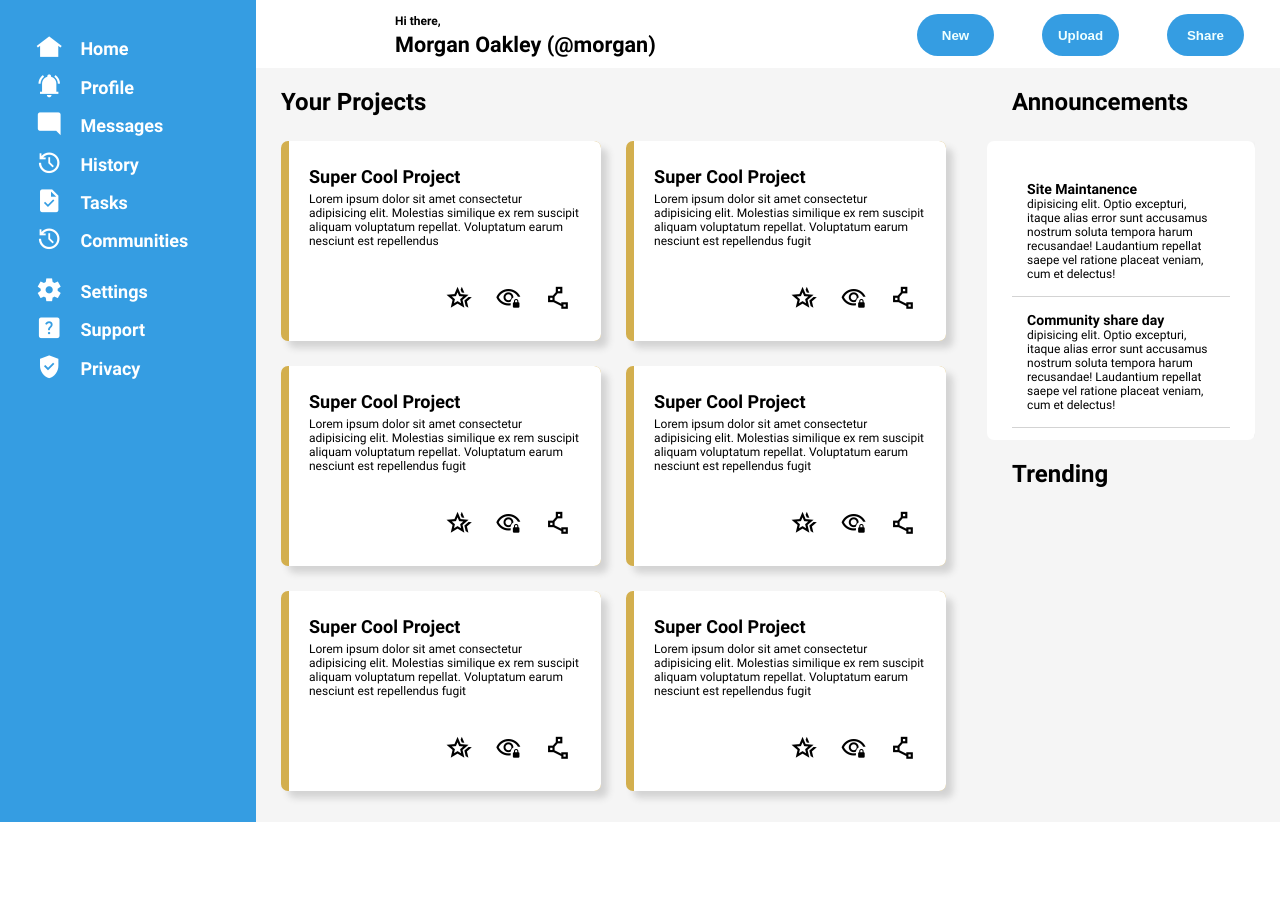
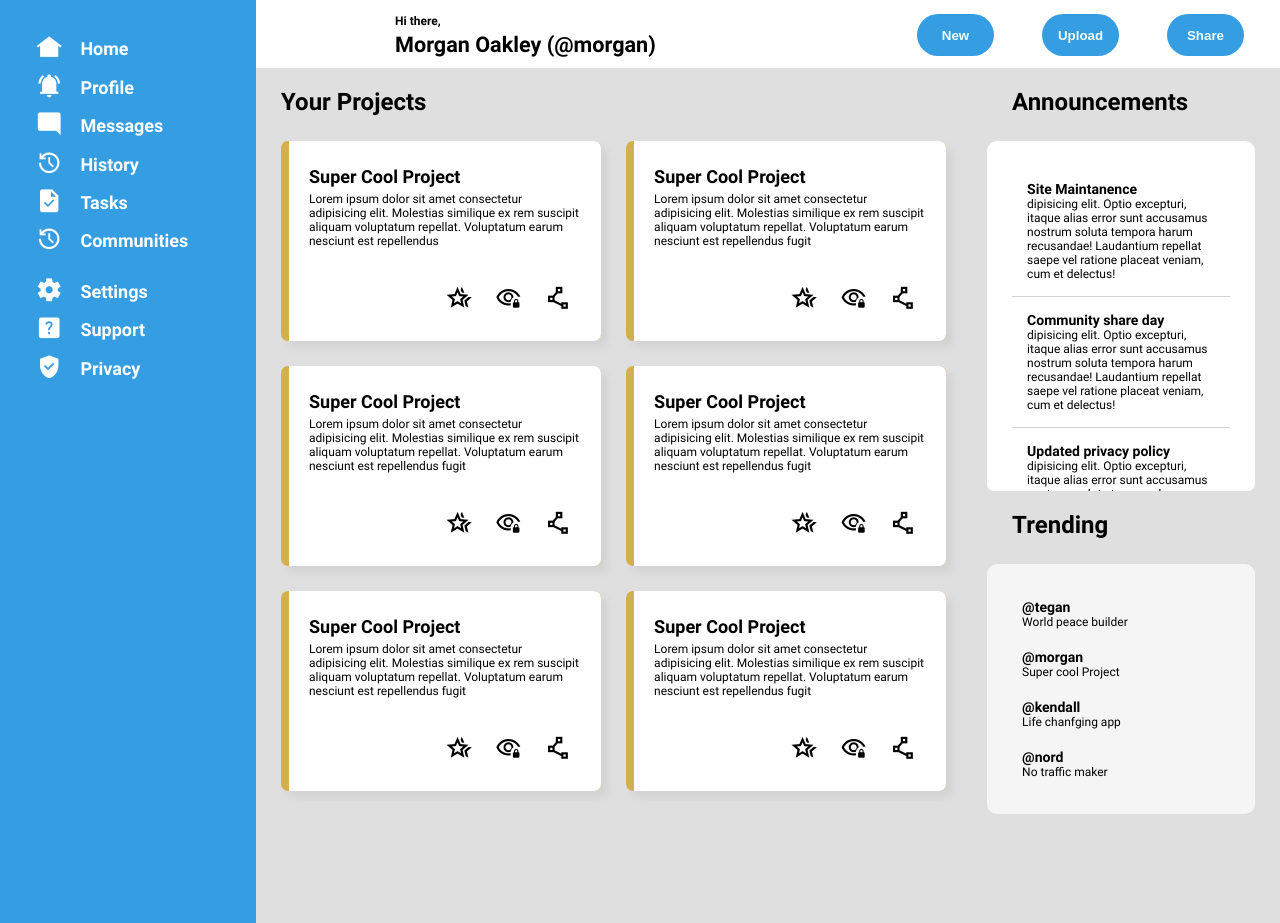
Before and after one commit to vishnu-sk/js-practice, a plain HTML site: page dom-manipulation-practice/dashboard-1/index.html in a window 1280 px wide. Shown: the part 82-1005 px from the top of the page. Before the commit the page ends 904 px from the top, so only its background shows below. Drawn offline with nearby package versions, Linux system fonts and the light colour scheme.

Commit message:
changed background color in css

```diff
--- a/dom-manipulation-practice/dashboard-1/index.html
+++ b/dom-manipulation-practice/dashboard-1/index.html
@@ -288,7 +288,39 @@
             </div>
             <div class="trending">
               <p class="data-heading">Trending</p>
+              <div class="trending-cont">
+                <div class="trend">
+                  <div class="trend-img"></div>
+                  <div class="trend-id">
+                    <h3>@tegan</h3>
+                    <p>World peace builder</p>
+                  </div>
+                </div>
 
+                <div class="trend">
+                  <div class="trend-img"></div>
+                  <div class="trend-id">
+                    <h3>@morgan</h3>
+                    <p>Super cool Project</p>
+                  </div>
+                </div>
+
+                <div class="trend">
+                  <div class="trend-img"></div>
+                  <div class="trend-id">
+                    <h3>@kendall</h3>
+                    <p>Life chanfging app</p>
+                  </div>
+                </div>
+
+                <div class="trend">
+                  <div class="trend-img"></div>
+                  <div class="trend-id">
+                    <h3>@nord</h3>
+                    <p>No traffic maker</p>
+                  </div>
+                </div>
+              </div>
             </div>
           </div>
         </div>
--- a/dom-manipulation-practice/dashboard-1/styles.css
+++ b/dom-manipulation-practice/dashboard-1/styles.css
@@ -240,6 +240,7 @@ input {
     border: 1px solid rgba(53, 157, 226, 0.484);
     background-color: azure;
     box-shadow: 0px 0px 25px 1px rgba(53, 157, 226, 0.484);
+    cursor: pointer;
   }
 }
 
@@ -254,7 +255,7 @@ input {
 
 .project-board-cont {
   grid-column: 1 / span 5;
-  background-color: whitesmoke;
+  background-color: #dfdfdf;
   display: flex;
   flex-direction: column;
 }
@@ -310,6 +311,7 @@ input {
   &:hover {
     scale: 1.2;
     color: var(--clr-blue1);
+    cursor: pointer;
   }
 }
 
@@ -321,16 +323,20 @@ input {
 
 .notification-sidebar-cont {
   grid-column: 6/8;
-  background-color:whitesmoke;
+  background-color: #dfdfdf;
   display: flex;
   flex-direction: column;
   padding: 0px 25px 10px 0px;
+  overflow: hidden;
 }
 
 .announcement-cont{
   width: 100%;
-  padding-top: 25px;
+  margin-top: 25px;
   max-height: 100%;
+  overflow: auto;
+  border-radius: 10px;
+
 }
 
 .announcement-cont-child{
@@ -342,10 +348,25 @@ input {
   padding-top: 10px;
   padding: 25px;
   max-height: 100%;
-  overflow-y: auto;
+  overflow-y: scroll;
 }
 
 .announcement{
   padding: 15px;
   border-bottom: 1px solid lightgray;
 }
+
+.trending{
+  max-height: 50%;
+}
+
+.trending-cont{
+  margin-top: 25px;
+  padding: 25px;
+  background-color: whitesmoke;
+  border-radius: 10px;
+}
+
+.trend{
+  padding: 10px;
+}
```
